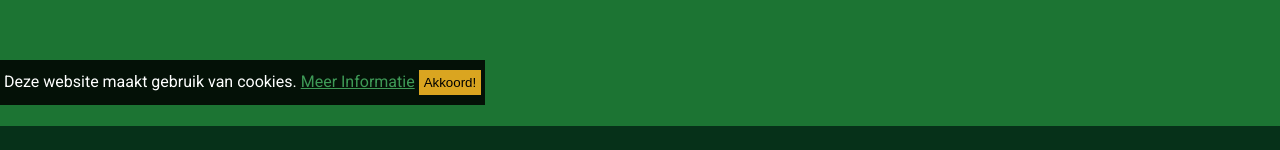
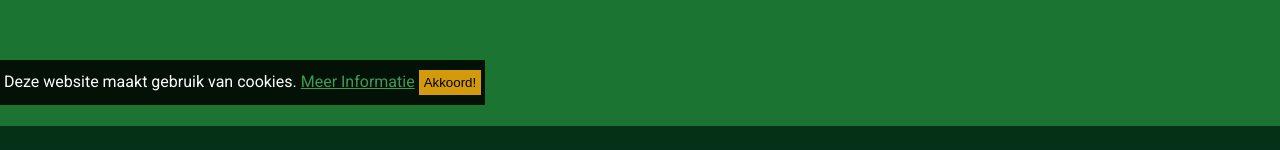
Before and after one commit to MaibHassin/tafelvoetbalclinics, a plain HTML site: page index.html in a window 1280 px wide. Shown: the part 695-845 px from the top of the page. Drawn offline with nearby package versions, Linux system fonts and the light colour scheme.

Commit message:
changed the color of accept button

```diff
--- a/css/style.css
+++ b/css/style.css
@@ -602,7 +602,7 @@ footer {
 }
 
 .cookies-accept-button {
-    background-color: goldenrod;
+    background-color: rgb(211, 155, 12);
     padding: 5px;
     border: none;
 }
```
